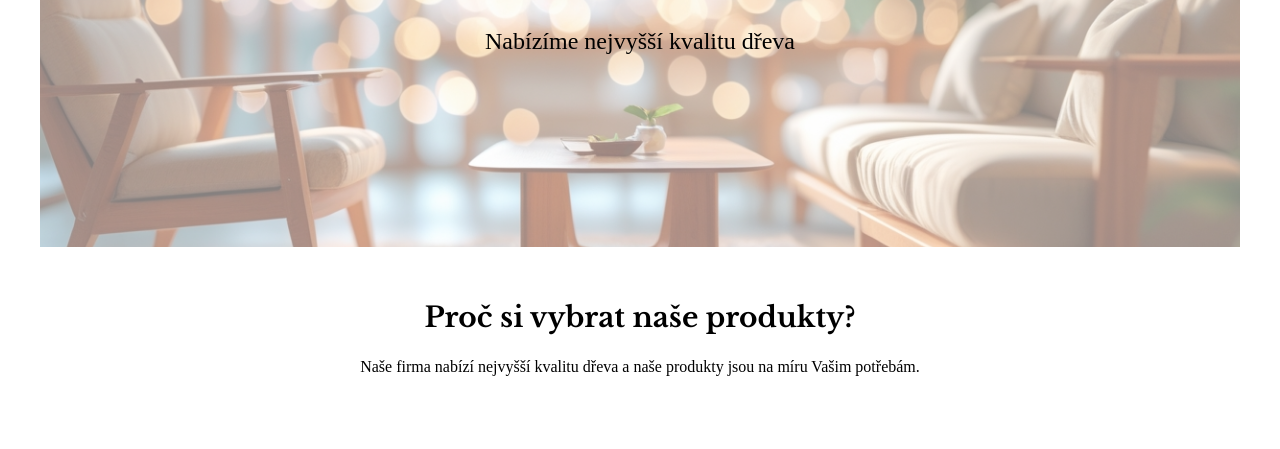
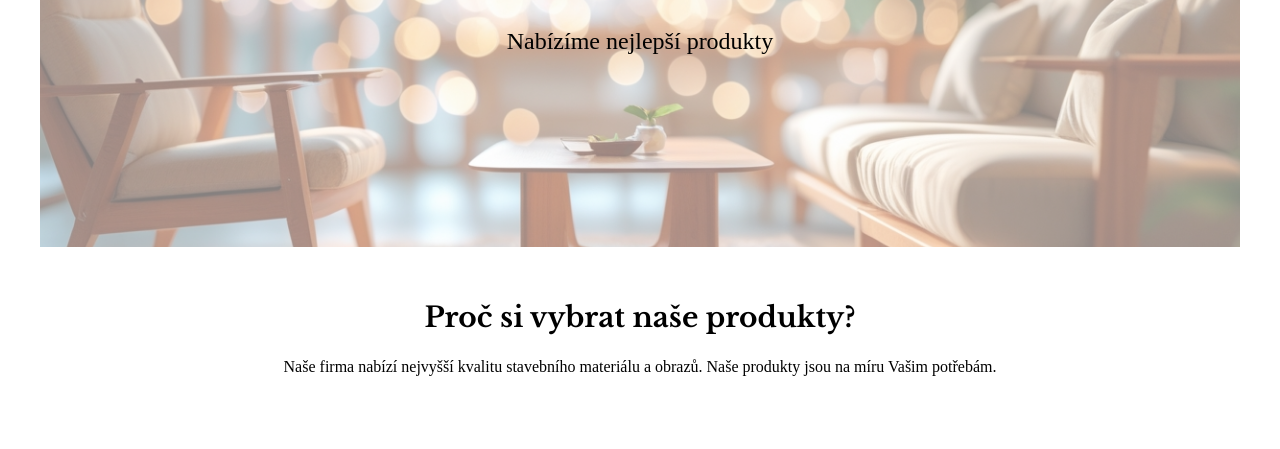
Before and after one commit to LukasNetocny/LukasNetocny, a plain HTML site: page index2.html in a window 1280 px wide. Shown: the part 342-791 px from the top of the page. Drawn offline with nearby package versions, Linux system fonts and the light colour scheme; files whose address does not match are found by name; a web font is replaced by a local one.

Commit message:
šiška21

```diff
--- a/index2.html
+++ b/index2.html
@@ -29,13 +29,13 @@
             </div>
             <div class="banner-text">
                 <h1>Vítejte na naší webové stránce</h1>
-                <p>Nabízíme nejvyšší kvalitu dřeva</p>
+                <p>Nabízíme nejlepší produkty</p>
             </div>
         </div>
 
         <div class="cta">
             <h2>Proč si vybrat naše produkty?</h2>
-            <p>Naše firma nabízí nejvyšší kvalitu dřeva a naše produkty jsou na míru Vašim potřebám.</p>
+            <p>Naše firma nabízí nejvyšší kvalitu stavebního materiálu a obrazů. Naše produkty jsou na míru Vašim potřebám.</p>
         </div>
 
 
```
